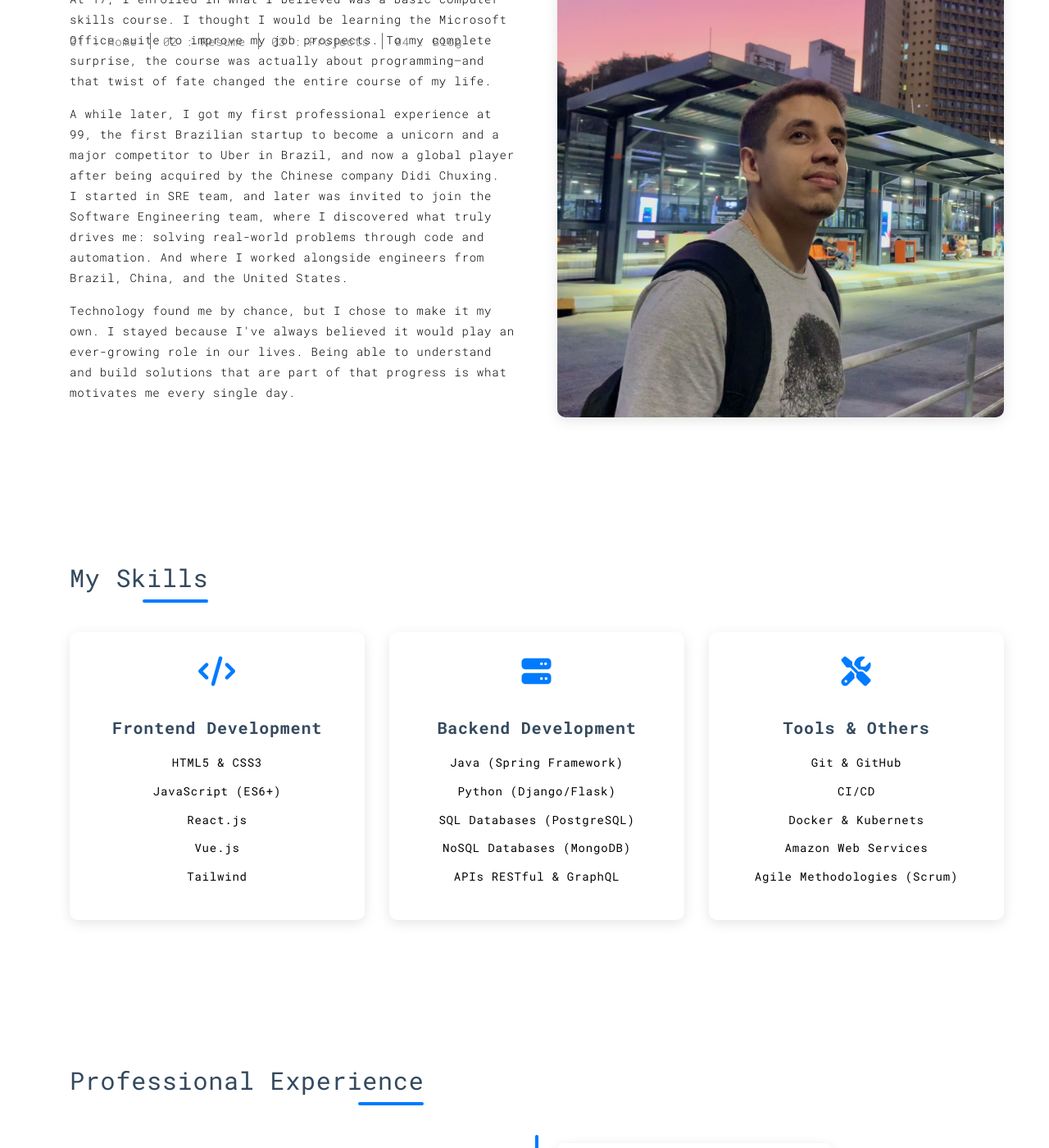
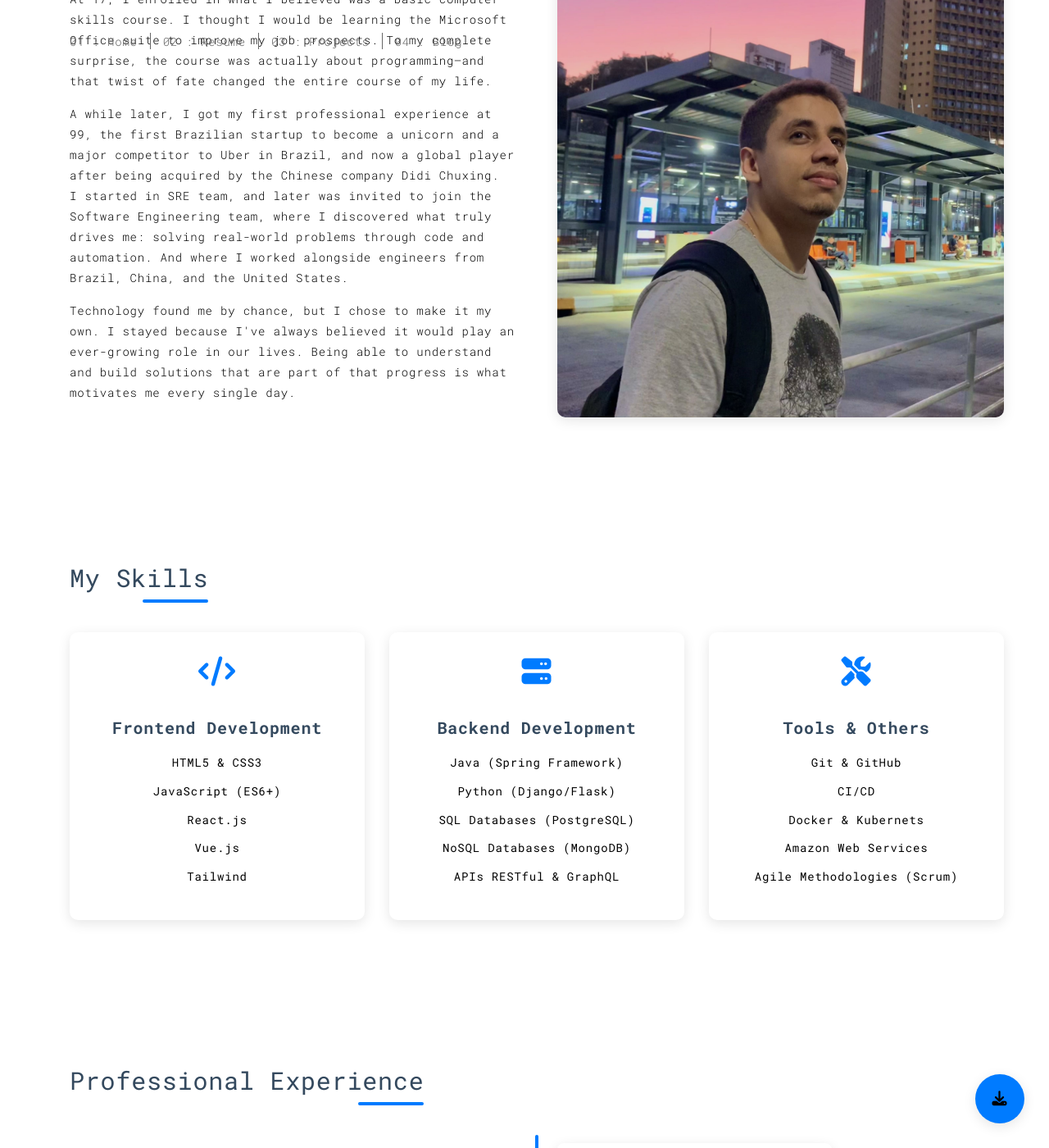
Before and after one commit to harisongsouza/MySite, a Jekyll site: the page built from resume.html, in a window 1280 px wide and 1400 px high, scrolled down 550 px. Shown: the whole window at 82% size. Built offline with Jekyll 4.4.1, drawn with Linux system fonts in a browser that asks for light colours.

Commit message:
add button download curriculo

```diff
--- a/_config.yml
+++ b/_config.yml
@@ -30,7 +30,7 @@ social:
   - name: YouTube
     type: fab  # <-- Adicione essa linha
     icon: fa-youtube
-    url: "https://www.youtube.com/@HarisonGSouza"
+    url: ""
   - name: Instagram
     type: fab  # <-- Adicione essa linha
     icon: fa-instagram
@@ -46,4 +46,4 @@ social:
   - name: Email
     type: fas  # <-- Note que aqui é 'fas' para o envelope
     icon: fa-envelope
-    url: "mailto:souzaharison2@gmail.com"
+    url: "mailto:harisong.souza@gmail.com"
--- a/resume.html
+++ b/resume.html
@@ -493,14 +493,84 @@ title: Resume
             background-color: #e9ecef;
         }
 
+
+
+        /* --- Botão Flutuante de Download --- */
+        .btn-floating-download {
+            position: fixed; /* Fica fixo na tela */
+            bottom: 30px;
+            right: 30px;
+            width: 60px;
+            height: 60px;
+            background-color: var(--cor-primaria);
+            color: var(--cor-branco);
+            border-radius: 50%; /* Deixa o botão redondo */
+            box-shadow: var(--sombra-padrao);
+            display: flex;
+            justify-content: center;
+            align-items: center;
+            font-size: 1.5rem; /* Tamanho do ícone */
+            z-index: 1000; /* Garante que fique por cima de outros elementos */
+            transition: all 0.3s ease;
+        }
+
+        .btn-floating-download:hover {
+            transform: scale(1.1); /* Aumenta um pouco de tamanho */
+            box-shadow: 0 6px 20px rgba(0,0,0,0.2);
+        }
+
+        /* --- Tooltip (Dica de Texto) --- */
+        .btn-floating-download::before,
+        .btn-floating-download::after {
+            position: absolute;
+            left: 50%;
+            transform: translateX(-50%);
+            opacity: 0;
+            pointer-events: none; /* Não interfere no clique */
+            transition: all 0.3s ease;
+        }
+
+        .btn-floating-download::before {
+            content: attr(data-tooltip); /* Pega o texto do atributo data-tooltip */
+            top: -45px;
+            background-color: var(--cor-secundaria);
+            color: var(--cor-branco);
+            padding: 5px 10px;
+            border-radius: 5px;
+            font-size: 0.85rem;
+            white-space: nowrap; /* Impede que o texto quebre linha */
+        }
+
+        .btn-floating-download::after {
+            content: '';
+            top: -15px;
+            border: 5px solid transparent;
+            border-top-color: var(--cor-secundaria); /* Flechinha do balão */
+        }
+
+        .btn-floating-download:hover::before,
+        .btn-floating-download:hover::after {
+            opacity: 1; /* Mostra o tooltip no hover */
+            top: -50px; /* Move um pouco para cima */
+        }
+        .btn-floating-download:hover::after {
+            top: -20px;
+        }
+
     </style>
 </head>
 <body>
     <main class="container">
-        {% include resume-sections/journey.html %}
+
+	{% include resume-sections/journey.html %}
         {% include resume-sections/skills.html %}
         {% include resume-sections/experience.html %}
         {% include resume-sections/resume-projects.html %}
+
+    <a href="{{ '/assets/pdf/meu-curriculo.pdf' | relative_url }}" class="btn-floating-download" target="_blank" rel="noopener noreferrer" data-tooltip="Baixar Curriculo">
+        <i class="fas fa-download"></i>
+    </a>
+
     </main>
 </body>
 </html>
```
